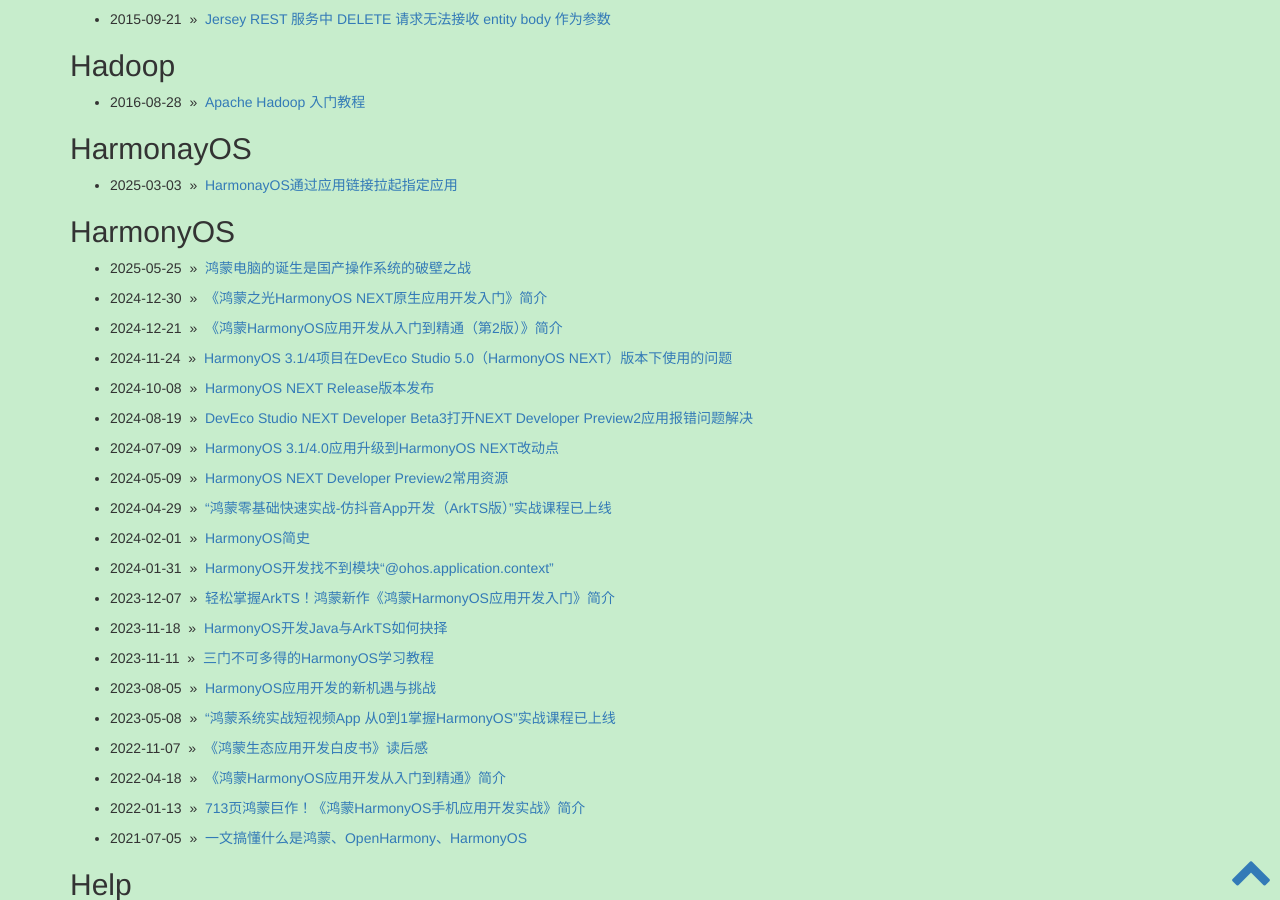
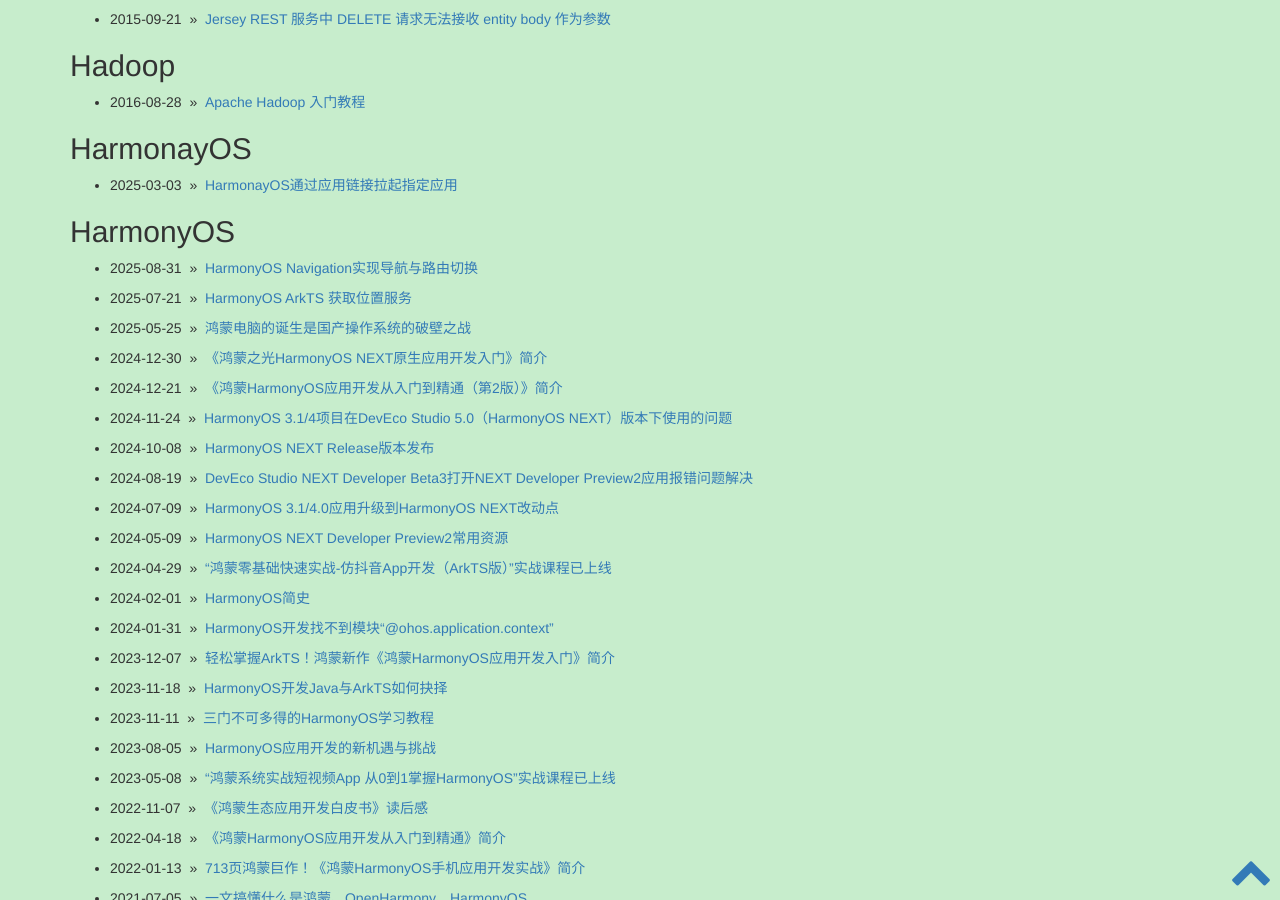
Before and after one commit to waylau/waylau.github.io, a Jekyll site: the page built from categories.html, in a window 1280 px wide and 900 px high, scrolled down 13676 px. Built offline with Jekyll 4.4.1, drawn with Linux system fonts in a browser that asks for light colours; comment, search, counter and statistics services are not loaded; some of the changed lines change nothing that is shown; some of the changed text lies outside the part shown.

Commit message:
add HarmonyOS Navigation实现导航与路由切换

````diff
--- a/_posts/2025-07-21-harmonyos-arkts-geo-location-manager.md
+++ b/_posts/2025-07-21-harmonyos-arkts-geo-location-manager.md
@@ -4,8 +4,8 @@
 date: 2025-07-21 00:22
 author: admin
 comments: true
-categories: [Nacos]
-tags: [Nacos]
+categories: [HarmonyOS]
+tags: [HarmonyOS, ArkTS]
 ---
 
 本文主要介绍在HarmonyOS下如何使用ArkTS获取位置服务。
--- /dev/null
+++ b/_posts/2025-08-31-harmonyos-navigation.md
@@ -0,0 +1,254 @@
+---
+layout: post
+title: HarmonyOS Navigation实现导航与路由切换
+date: 2025-08-31 00:22
+author: admin
+comments: true
+categories: [HarmonyOS]
+tags: [HarmonyOS, ArkTS， Navigation]
+---
+
+本文主要介绍在HarmonyOS下如何使用Navigation和NavDestination来实现导航与路由切换。
+
+<!-- more -->
+
+## Navigation和NavDestination概述
+
+Navigation组件是路由导航的根视图容器，一般作为Page页面的根容器使用，其内部默认包含了标题栏、内容区和工具栏，其中内容区默认首页显示导航内容（Navigation的子组件）或非首页显示（NavDestination的子组件），首页和非首页通过路由进行切换。
+
+从API Version 10开始，推荐使用NavPathStack配合navDestination属性进行页面路由。
+
+## 创建应用
+
+
+
+创建一个名为“ArkTSNavigation”的ArkTS应用作为演示。完整源码见文末。
+
+
+## 首页
+
+
+
+修改`src/main/ets/pages/Index.ets`，内容如下：
+
+```ts
+@Entry
+@Component
+struct Index {
+  @State message: string = '主页';
+
+  // 创建一个导航控制器对象并传入Navigation
+  pageInfos: NavPathStack = new NavPathStack();
+
+  build() {
+    Navigation(this.pageInfos) {
+      Column() {
+        Text(this.message)
+          .fontSize($r('app.float.page_text_font_size'))
+          .fontWeight(FontWeight.Bold)
+          .alignRules({
+            center: { anchor: '__container__', align: VerticalAlign.Center },
+            middle: { anchor: '__container__', align: HorizontalAlign.Center }
+          })
+
+        Button('导航到第一页')
+          .width(128).height(28)
+          .onClick(() => {
+            // 跳转页面时不携带参数
+            this.pageInfos.pushPathByName('pageOne', null);
+          })
+
+        Button('导航到第二页')
+          .width(128).height(28)
+          .onClick(() => {
+            // 跳转页面时携带参数
+            this.pageInfos.pushPathByName('pageTwo', "Page Two");
+          })
+      }
+      .height('100%')
+      .width('100%')
+    }
+    .mode(NavigationMode.Auto)
+  }
+}
+```
+
+
+上述页面
+
+* 通过NavPathStack来初始化Navigation。NavPathStack是Navigation路由栈，允许被继承。开发者可以在派生类中新增属性方法，也可以重写基类NavPathStack的方法。派生类对象可以替代基类NavPathStack对象使用。
+* 设置了两个按钮，点击按钮会跳转到不同的页面。通过pushPathByName等路由接口进行页面跳转。其中一个按钮会跳转到一个新页面，不并携带参数；另一个按钮会跳转到一个新页面，并携带参数内容为“Page Two”。
+
+
+
+
+
+## 第一个子页面
+
+新建`src/main/ets/pages/PageOne.ets`：
+
+```ts
+@Builder
+export function PageOneBuilder(name: string, param: Object) {
+  PageOne()
+}
+
+@Component
+export struct PageOne {
+  @State message: string = '第一页';
+  pageInfos: NavPathStack = new NavPathStack();
+
+  build() {
+    NavDestination() {
+      RelativeContainer() {
+        Text(this.message)
+          .fontSize($r('app.float.page_text_font_size'))
+          .fontWeight(FontWeight.Bold)
+          .alignRules({
+            center: { anchor: '__container__', align: VerticalAlign.Center },
+            middle: { anchor: '__container__', align: HorizontalAlign.Center }
+          })
+      }
+      .height('100%')
+      .width('100%')
+    }
+    .title('PageOne')
+    .onReady((context: NavDestinationContext) => {
+      this.pageInfos = context.pathStack;
+    })
+  }
+}
+```
+
+通过`@Builder`定义的函数PageOneBuilder来构建PageOne。函数名称需要和route_map.json配置文件中的buildFunction保持一致，否则在编译时会报错。
+
+NavDestination作为子页面的根容器，用于显示Navigation的内容区。
+
+当切换到该界面时，会显示页面内容“第一页”。
+
+
+
+## 第二个子页面
+
+新建`src/main/ets/pages/PageTwo.ets`：
+
+```ts
+@Builder
+export function PageTwoBuilder(name: string, param: Object) {
+  PageTwo()
+}
+
+@Component
+export struct PageTwo {
+  @State message: string = '第二页';
+  pageInfos: NavPathStack = new NavPathStack();
+
+  build() {
+    NavDestination() {
+      RelativeContainer() {
+        Text(this.message)
+          .fontSize($r('app.float.page_text_font_size'))
+          .fontWeight(FontWeight.Bold)
+          .alignRules({
+            center: { anchor: '__container__', align: VerticalAlign.Center },
+            middle: { anchor: '__container__', align: HorizontalAlign.Center }
+          })
+      }
+      .height('100%')
+      .width('100%')
+    }
+    .title('PageTwo')
+    .onReady((context: NavDestinationContext) => {
+      this.pageInfos = context.pathStack
+      this.message = context.pathInfo.param as string;
+    })
+  }
+}
+```
+
+大体与PageOne类似，确保在于，会通过NavDestinationContext来接收从首页路由过来传递的参数。
+
+当切换到该界面时，会显示从首页传递的参数“Page Two”。
+
+
+## 设置路由
+
+Navigation支持使用系统路由表的方式进行动态路由。各业务模块（HSP/HAR）中需要独立配置route_map.json文件，在触发路由跳转时，应用只需要通过NavPathStack提供的路由方法，传入需要路由的页面配置名称，此时系统会自动完成路由模块的动态加载、页面组件构建，并完成路由跳转，从而实现了开发层面的模块解耦。系统路由表不支持预览器，跨平台及模拟器。其主要步骤如下。
+
+
+
+修改`src/main/module.json5`添加路由表配置：
+
+
+
+```json5
+{
+  "module" : {
+
+    //...为节约篇幅，此处省略非核心内容
+
+    "routerMap": "$profile:route_map"
+  }
+}
+```
+
+添加完路由配置文件地址后，需要在工程`resources/base/profile`中创建route_map.json文件。添加如下配置信息：
+
+
+```json
+{
+  "routerMap": [
+    {
+      "name": "pageOne",
+      "pageSourceFile": "src/main/ets/pages/PageOne.ets",
+      "buildFunction": "PageOneBuilder",
+      "data": {
+        "description": "this is pageOne"
+      }
+    },
+    {
+      "name": "pageTwo",
+      "pageSourceFile": "src/main/ets/pages/PageTwo.ets",
+      "buildFunction": "PageTwoBuilder",
+      "data": {
+        "description": "this is pageTwo"
+      }
+    }
+  ]
+}
+```
+
+上述配置
+
+
+* name	跳转页面名称。
+* pageSourceFile	跳转目标页在包内的路径，相对src目录的相对路径。
+* buildFunction	跳转目标页的入口函数名称，必须以@Builder修饰。
+* data	应用自定义字段。可以通过配置项读取接口getConfigInRouteMap获取。
+
+
+在跳转目标页面中，需要配置入口Builder函数，函数名称需要和route_map.json配置文件中的buildFunction保持一致，否则在编译时会报错。
+
+## 运行调测
+
+界面效果如下图所示。
+
+![运行调测](/images/post/20250831-arktnavigation.gif)
+
+
+
+
+## 参考引用
+
+
+
+* 本文同步至：<https://waylau.com/2025-07-21-harmonyos-arkts-geo-location-manager>
+* 源码见《跟老卫学HarmonyOS开发》开源免费教程， <https://github.com/waylau/harmonyos-tutorial>
+* 《跟老卫学AI大模型开发》开源免费教程， https://github.com/waylau/ai-large-model-tutorial/
+* 《跟老卫学仓颉编程语言开发》开源免费教程， https://github.com/waylau/cangjie-programming-language-tutorial
+* 《鸿蒙HarmonyOS手机应用开发实战》（清华大学出版社）
+* 《鸿蒙HarmonyOS应用开发入门》（清华大学出版社）
+* “鸿蒙零基础快速实战-仿抖音App开发（ArkTS版）”（https://coding.imooc.com/class/843.html）
+* 《鸿蒙HarmonyOS应用开发从入门到精通（第2版）》（北京大学出版社)
+* 《鸿蒙之光HarmonyOS NEXT原生应用开发入门》（清华大学出版社)
+* “HarmonyOS NEXT+AI大模型打造智能助手APP(仓颉版)”（https://coding.imooc.com/class/927.html）
````
Also changed, not shown: images/post/20250831-arktnavigation.gif (added).
